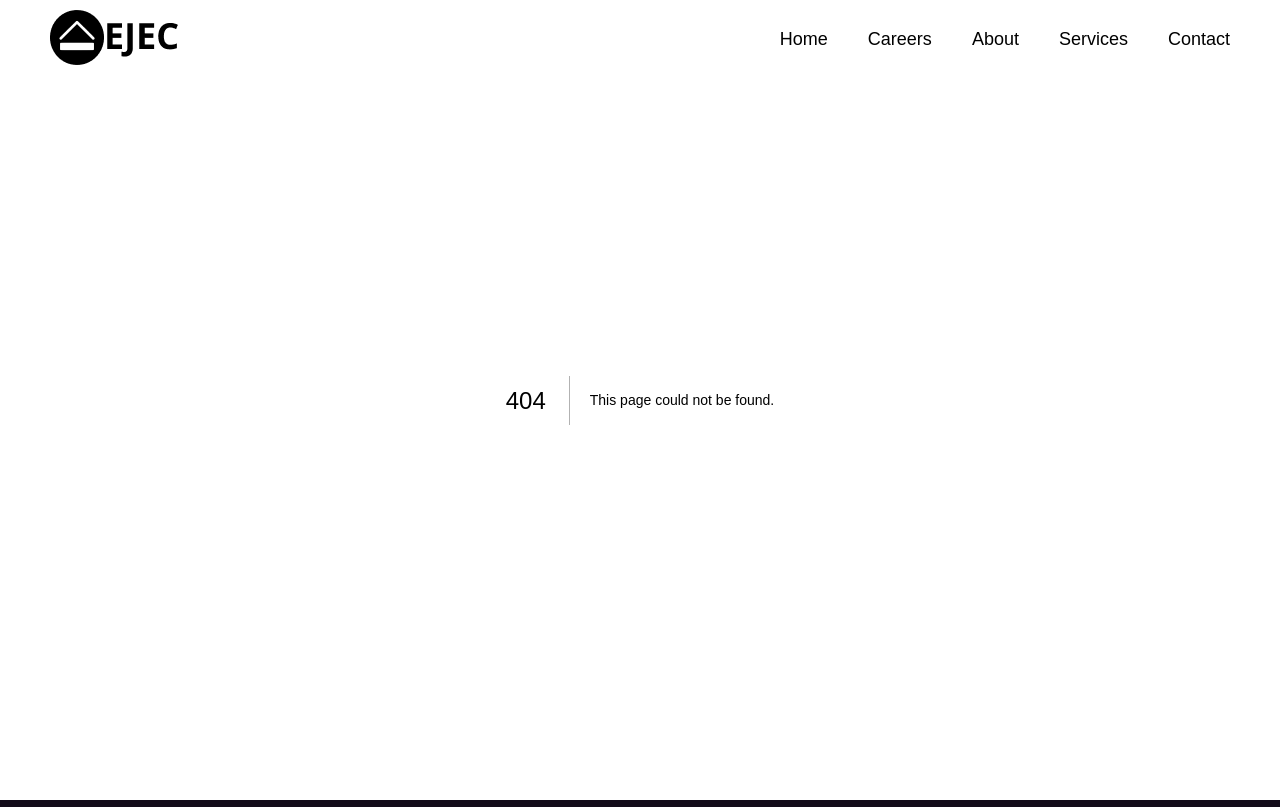
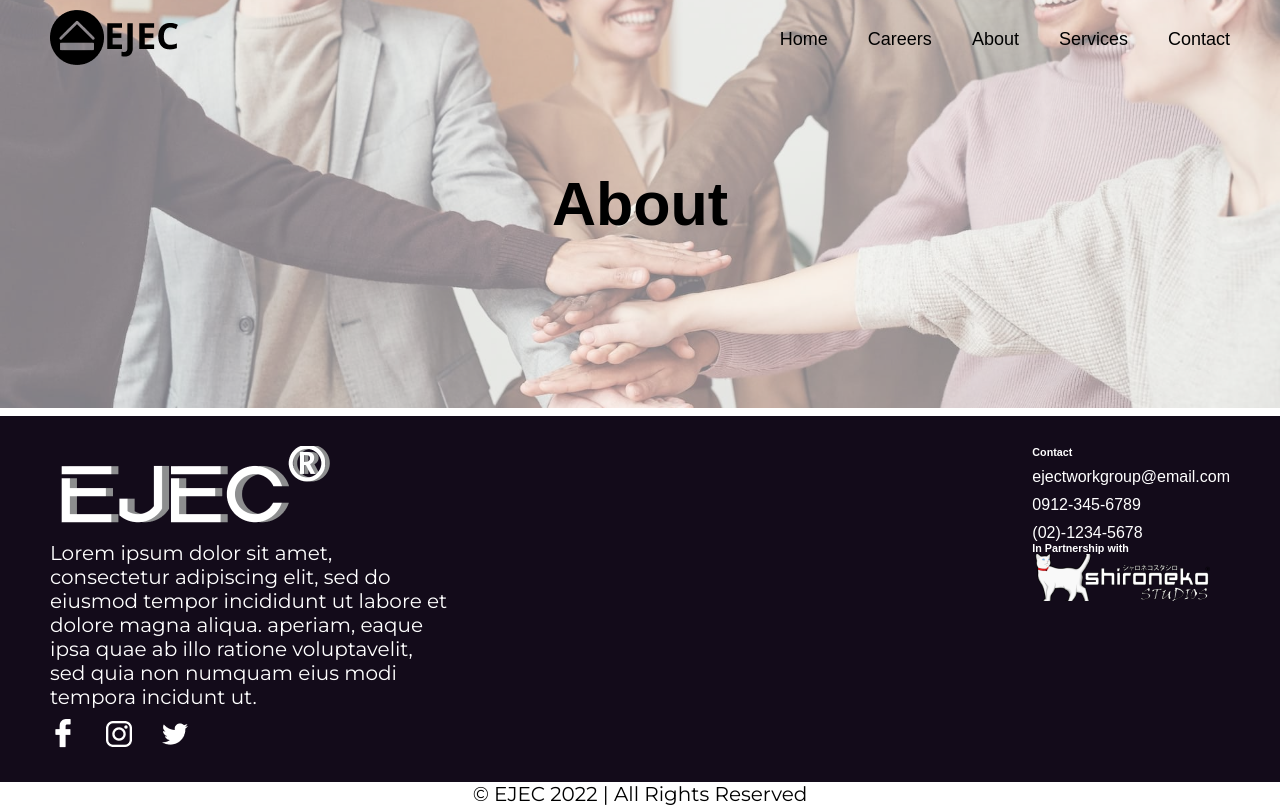
Before and after one commit to Mickaachu/eject-midterm, a Next.js app: page /about in a window 1280 px wide. Before the commit this address had no page. Shown: the top 807 px of the page. Built offline with nearby package versions, Linux system fonts and the light colour scheme; a web font is replaced by a local one.

Commit message:
new pages added. css edited

```diff
--- /dev/null
+++ b/pages/about.js
@@ -0,0 +1,8 @@
+import HeroSection from '../components/HeroSection';
+const about = () => {
+  return (
+    <HeroSection current='about'/>
+  )
+}
+
+export default about
--- a/styles/HeroSection.module.css
+++ b/styles/HeroSection.module.css
@@ -7,6 +7,11 @@
    flex-direction: column;
    justify-content: center;
    gap: 20px;
+   background-image: url('../public/pexels-sevenstorm-juhaszimrus-443383.jpg');
+    background-repeat: no-repeat;
+    background-position: center;
+    background-size: cover;
+
 
 }
 .containerHero h1 {
@@ -25,7 +30,7 @@
     top: 0;
     left: 0;
     width: 100%;
-    opacity: 0.3;
+    opacity: 0.4;
     z-index: 1;
 }
 .containerHero :last-child {
@@ -49,6 +54,10 @@
     justify-content: center;
     align-items: center;
     z-index: 2;
+    background-image: url('../public/pexels-fauxels-3184424.jpg');
+    background-repeat: no-repeat;
+    background-position: center;
+    background-size: cover;
 }
 .containerabout h1 {
     z-index: 2;
```
Also changed, not shown: pages/services.js (added, +8 -0 lines).
